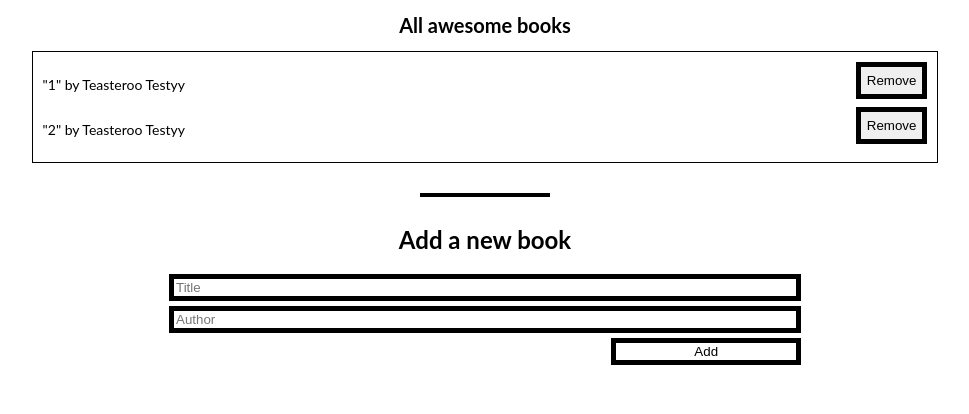
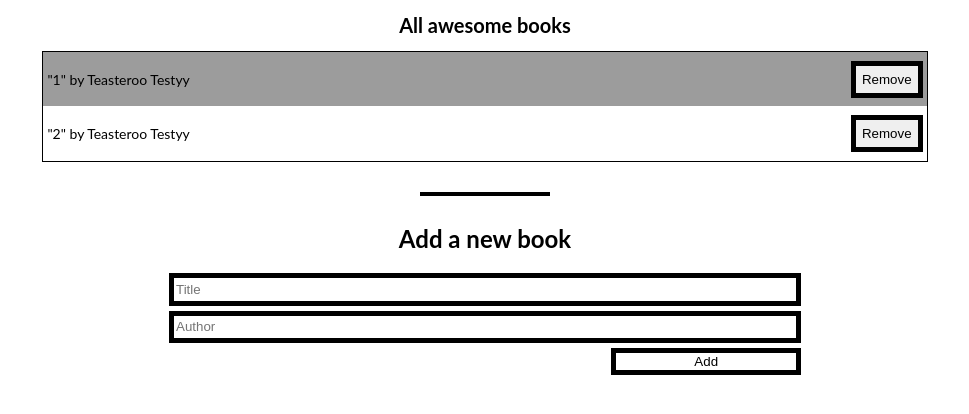
Before and after one commit to jsug9/Awesome-Books, a website: page index.html in a window 1280 px wide. Shown: the whole page, without its empty margins (155-1124 px from the left). Drawn offline with Linux system fonts and the light colour scheme.

Commit message:
add colors

```diff
--- a/style.css
+++ b/style.css
@@ -3,7 +3,6 @@
   width: 50%;
   flex-direction: column;
   gap: 5px;
-
 }
 
 h1{
@@ -17,6 +16,7 @@ hr{
   width: 10%;
   border: 2px solid black;
 }
+
 .fill{
   display: flex;
   flex-direction: column;
@@ -29,6 +29,7 @@ h2{
 
 .border{
   border: 5px solid black;
+  height: 1.3rem;
 }
 
 #submit {
@@ -40,9 +41,7 @@ h2{
 
 #books{
   border: 1px solid black;
-  padding: 10px;
   width: 70%;
-  padding: 10px;
   margin: auto;
 }
 
@@ -51,11 +50,21 @@ h2{
   flex-direction: column;
   gap: 20px;
   justify-content: space-between;
+  padding: 0.3rem;
+}
+
+.book-container:nth-child(even) {
+  background: white;
+}
+
+.book-container:nth-child(odd) {
+  background: rgb(156, 156, 156);
 }
 
 .each-book{
   display: flex;
   justify-content: space-between;
+  align-items: center;
 }
 
 .book-title{
```
